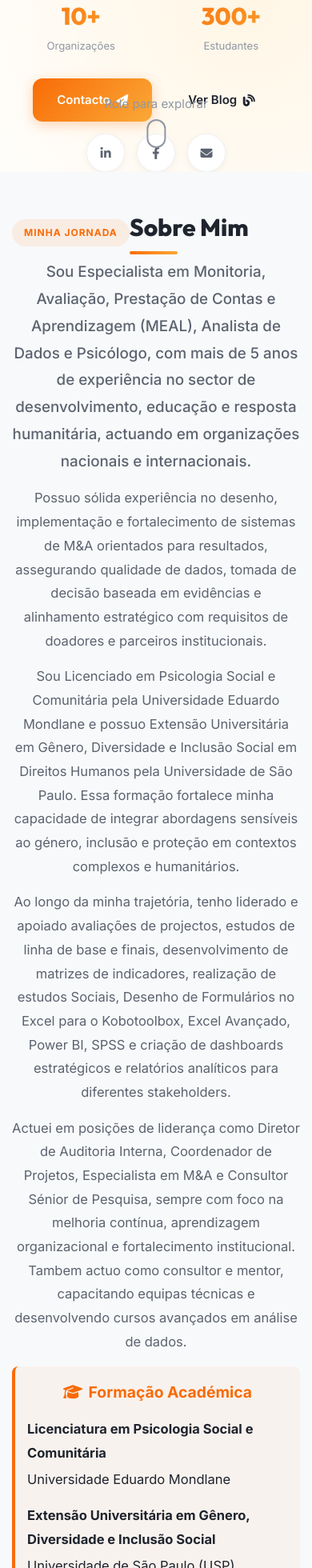
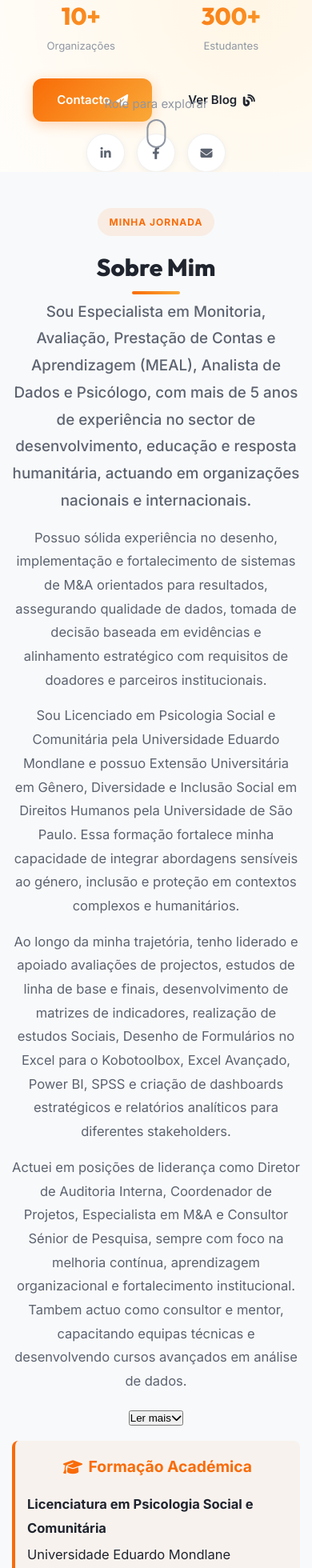
Before and after one commit to afonsoDomingos/gabrielarmindo, a Vue app: page / in a window 390 px wide. Shown: the part 857-2817 px from the top of the page at 80% size. Built offline with nearby package versions, Linux system fonts and the light colour scheme; no server answers.

Commit message:
fix: alinhamento centralizado e melhorias de responsividade mobile nas seções do portifólio

```diff
--- a/src/assets/main.css
+++ b/src/assets/main.css
@@ -144,6 +144,11 @@ ul {
     cursor: default;
 }
 
+.text-center .section-title::after {
+    left: 50%;
+    transform: translateX(-50%);
+}
+
 .section-title:hover {
     transform: scale(1.03) skewX(-2deg);
     background: var(--gradient-1);
@@ -179,6 +184,17 @@ ul {
     text-transform: uppercase;
     letter-spacing: 1px;
     margin-bottom: 1rem;
+}
+
+@media (max-width: 768px) {
+
+    .section-tag,
+    .section-title {
+        display: block;
+        width: fit-content;
+        margin-left: auto;
+        margin-right: auto;
+    }
 }
 
 .btn {
--- a/src/components/About.vue
+++ b/src/components/About.vue
@@ -1,7 +1,17 @@
+<script setup>
+import { ref } from 'vue';
+
+const isExpanded = ref(false);
+
+const toggleExpand = () => {
+  isExpanded.value = !isExpanded.value;
+};
+</script>
+
 <template>
   <section class="about section" id="about">
     <div class="container">
-      <div class="section-header reveal">
+      <div class="section-header text-center reveal">
         <span class="section-tag">Minha Jornada</span>
         <h2 class="section-title">Sobre Mim</h2>
       </div>
@@ -11,6 +21,8 @@
           <p class="about-intro">
             Sou Especialista em Monitoria, Avaliação, Prestação de Contas e Aprendizagem (MEAL), Analista de Dados e Psicólogo, com mais de 5 anos de experiência no sector de desenvolvimento, educação e resposta humanitária, actuando em organizações nacionais e internacionais.
           </p>
+
+          <div class="expandable-content" :class="{ 'expanded': isExpanded }">
             <p>
               Possuo sólida experiência no desenho, implementação e fortalecimento de sistemas de M&A orientados para resultados, assegurando qualidade de dados, tomada de decisão baseada em evidências e alinhamento estratégico com requisitos de doadores e parceiros institucionais.
             </p>
@@ -23,6 +35,12 @@
             <p>
               Actuei em posições de liderança como Diretor de Auditoria Interna, Coordenador de Projetos, Especialista em M&A e Consultor Sénior de Pesquisa, sempre com foco na melhoria contínua, aprendizagem organizacional e fortalecimento institucional. Tambem actuo como consultor e mentor, capacitando equipas técnicas e desenvolvendo cursos avançados em análise de dados.
             </p>
+          </div>
+
+          <button @click="toggleExpand" class="read-more-btn">
+            <span>{{ isExpanded ? 'Ler menos' : 'Ler mais' }}</span>
+            <i class="fas" :class="isExpanded ? 'fa-chevron-up' : 'fa-chevron-down'"></i>
+          </button>
 
           <div class="about-education">
             <h3><i class="fas fa-graduation-cap"></i> Formação Académica</h3>
--- a/src/components/Blog.vue
+++ b/src/components/Blog.vue
@@ -32,7 +32,7 @@ onMounted(fetchPosts);
 <template>
   <section class="blog section" id="blog">
     <div class="container">
-      <div class="section-header">
+      <div class="section-header text-center reveal">
         <span class="section-tag">Insights & Artigos</span>
         <h2 class="section-title">Meu Blog</h2>
       </div>
--- a/src/components/Certifications.vue
+++ b/src/components/Certifications.vue
@@ -26,7 +26,7 @@ const certifications = ref([
 <template>
   <section class="certifications section" id="certifications">
     <div class="container">
-      <div class="section-header reveal">
+      <div class="section-header text-center reveal">
         <span class="section-tag">Qualificações</span>
         <h2 class="section-title">Certificações & Treinamentos</h2>
       </div>
--- a/src/components/Experience.vue
+++ b/src/components/Experience.vue
@@ -1,7 +1,7 @@
 <template>
   <section class="experience section" id="experience">
     <div class="container">
-      <div class="section-header">
+      <div class="section-header text-center reveal">
         <span class="section-tag">Trajetória</span>
         <h2 class="section-title">Experiência Profissional</h2>
       </div>
--- a/src/components/Skills.vue
+++ b/src/components/Skills.vue
@@ -1,29 +1,8 @@
 <template>
-  <section class="experience section" id="experience">
-    <div class="container">
-      <div class="section-header reveal">
-        <span class="section-tag">Trajetória</span>
-        <h2 class="section-title">Experiência Profissional</h2>
-      </div>
-
-      <div class="experience-grid">
-        <div class="experience-card reveal-left">
-          <div class="exp-icon"><i class="fas fa-briefcase"></i></div>
-          <h3>MEAL Officer</h3>
-          <p>Liderança em sistemas de monitoria e avaliação para projetos de impacto social e desenvolvimento comunitário.</p>
-        </div>
-        <div class="experience-card reveal-right">
-          <div class="exp-icon"><i class="fas fa-chart-line"></i></div>
-          <h3>Analista de Dados</h3>
-          <p>Transformação de dados complexos em insights acionáveis para tomada de decisão estratégica.</p>
-        </div>
-      </div>
-    </div>
-  </section>
 
   <section class="skills section" id="skills">
     <div class="container">
-      <div class="section-header reveal">
+      <div class="section-header text-center reveal">
         <span class="section-tag">Competências</span>
         <h2 class="section-title">Habilidades Técnicas</h2>
       </div>
```
Lines whose indentation alone changed are shown as unchanged.
